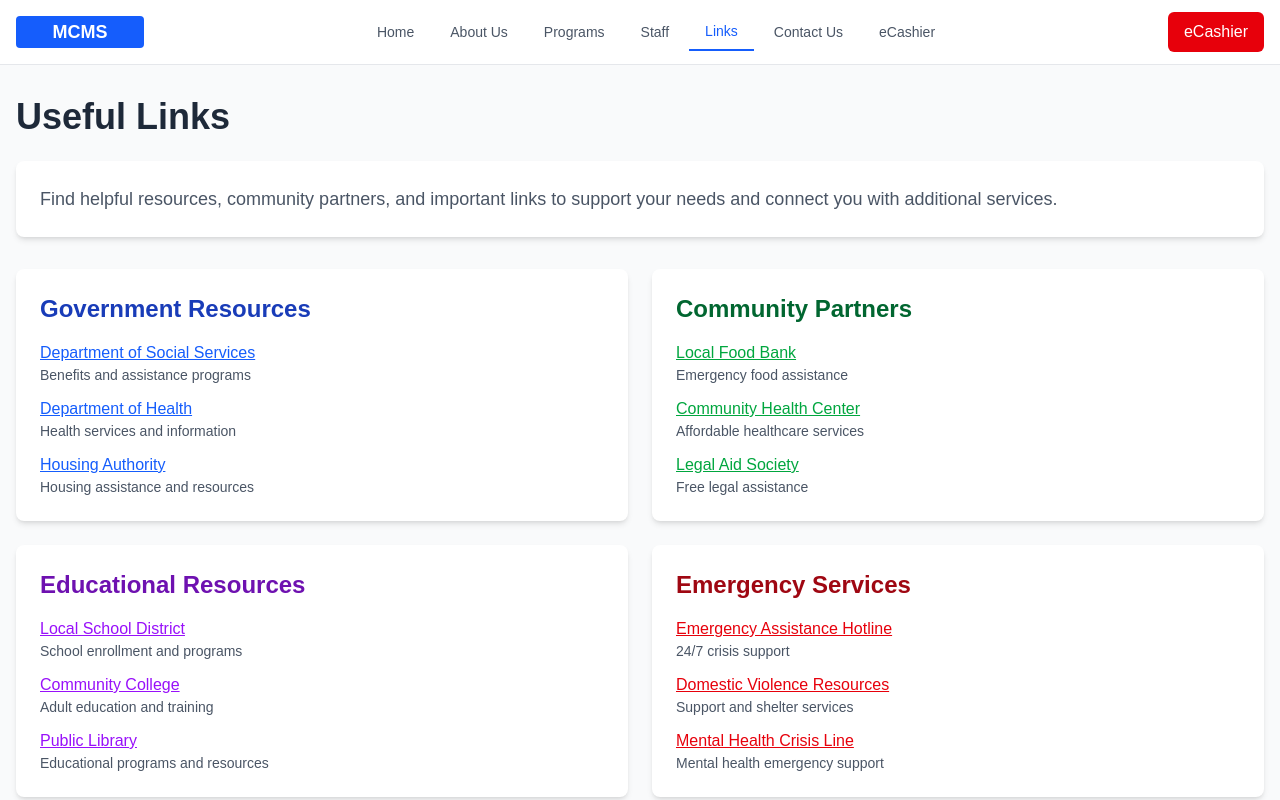
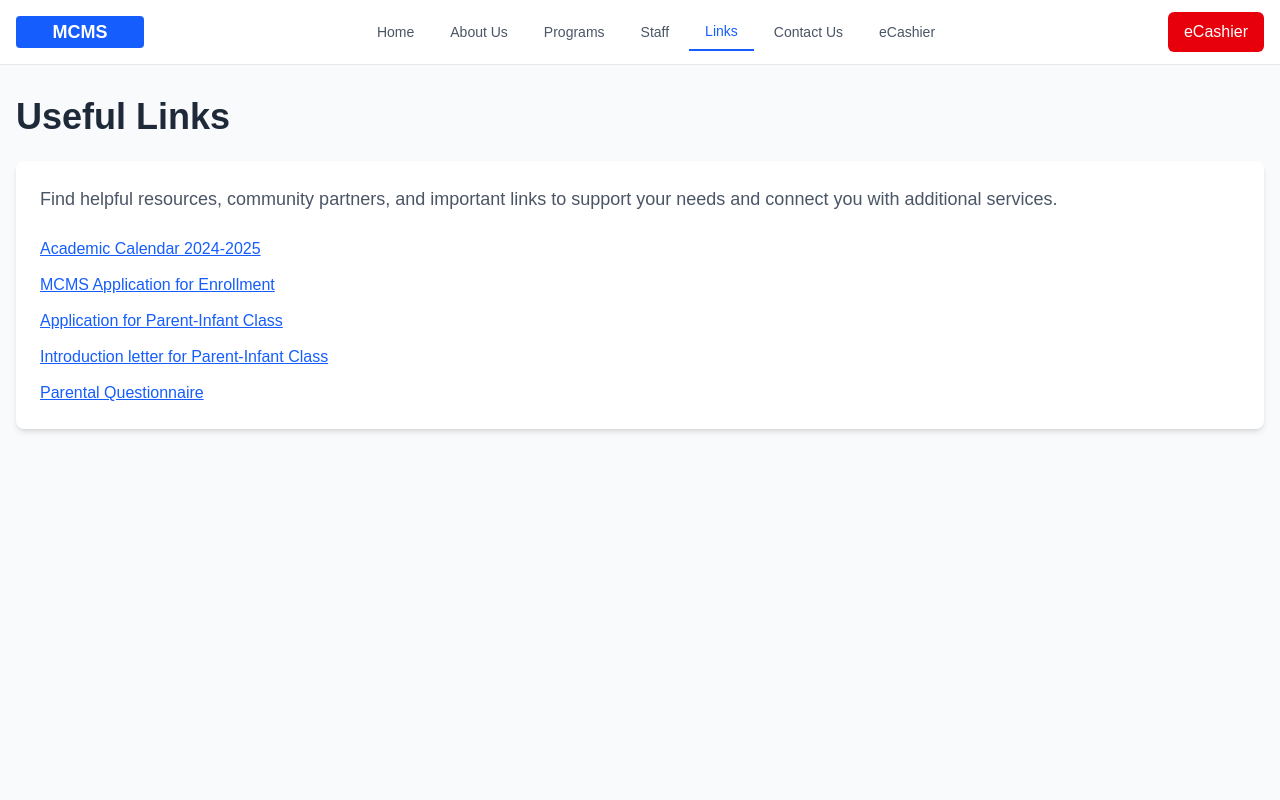
Before and after one commit to Gibbtronimo/MCMS-webpage-refactor, a Next.js app in the folder micasita-clone/: page /links in a window 1280 px wide. Shown: the top 800 px of the page. Built offline with nearby package versions, Linux system fonts and the light colour scheme.

Commit message:
Updated links page to be easily maintainable. Links lists to be easy.

```diff
--- a/micasita-clone/src/pages/links.tsx
+++ b/micasita-clone/src/pages/links.tsx
@@ -1,5 +1,30 @@
 import React from 'react';
 import Head from 'next/head';
+
+type LinkItem = { title: string; url: string };
+
+const NAV_LINKS: LinkItem[] = [
+  { title: 'Academic Calendar 2024-2025', url: '#' },
+  { title: 'MCMS Application for Enrollment', url: '#' },
+  { title: 'Application for Parent-Infant Class', url: '#' },
+  { title: 'Introduction letter for Parent-Infant Class', url: '#' },
+  { title: 'Parental Questionnaire', url: '#' },
+];
+
+// Component to display links
+function HelpfulLinks() {
+  return (
+    <ul className="space-y-3">
+      {NAV_LINKS.map((link) => (
+        <li key={link.url}>
+          <a href={link.url} className="text-blue-600 hover:text-blue-800 underline block">
+            {link.title}
+          </a>
+        </li>
+      ))}
+    </ul>
+  );
+}
 
 const LinksPage: React.FC = () => {
   return (
@@ -16,108 +41,11 @@ const LinksPage: React.FC = () => {
           </h1>
 
           <div className="bg-white rounded-lg shadow-md p-6 mb-8">
-            <p className="text-lg text-gray-600">
+            <p className="text-lg text-gray-600 mb-6">
               Find helpful resources, community partners, and important links to support
               your needs and connect you with additional services.
             </p>
-          </div>
-
-          <div className="grid md:grid-cols-2 gap-6">
-            <div className="bg-white rounded-lg shadow-md p-6">
-              <h2 className="text-2xl font-semibold text-blue-800 mb-4">Government Resources</h2>
-              <ul className="space-y-3">
-                <li>
-                  <a href="#" className="text-blue-600 hover:text-blue-800 underline block">
-                    Department of Social Services
-                  </a>
-                  <p className="text-gray-600 text-sm">Benefits and assistance programs</p>
-                </li>
-                <li>
-                  <a href="#" className="text-blue-600 hover:text-blue-800 underline block">
-                    Department of Health
-                  </a>
-                  <p className="text-gray-600 text-sm">Health services and information</p>
-                </li>
-                <li>
-                  <a href="#" className="text-blue-600 hover:text-blue-800 underline block">
-                    Housing Authority
-                  </a>
-                  <p className="text-gray-600 text-sm">Housing assistance and resources</p>
-                </li>
-              </ul>
-            </div>
-
-            <div className="bg-white rounded-lg shadow-md p-6">
-              <h2 className="text-2xl font-semibold text-green-800 mb-4">Community Partners</h2>
-              <ul className="space-y-3">
-                <li>
-                  <a href="#" className="text-green-600 hover:text-green-800 underline block">
-                    Local Food Bank
-                  </a>
-                  <p className="text-gray-600 text-sm">Emergency food assistance</p>
-                </li>
-                <li>
-                  <a href="#" className="text-green-600 hover:text-green-800 underline block">
-                    Community Health Center
-                  </a>
-                  <p className="text-gray-600 text-sm">Affordable healthcare services</p>
-                </li>
-                <li>
-                  <a href="#" className="text-green-600 hover:text-green-800 underline block">
-                    Legal Aid Society
-                  </a>
-                  <p className="text-gray-600 text-sm">Free legal assistance</p>
-                </li>
-              </ul>
-            </div>
-
-            <div className="bg-white rounded-lg shadow-md p-6">
-              <h2 className="text-2xl font-semibold text-purple-800 mb-4">Educational Resources</h2>
-              <ul className="space-y-3">
-                <li>
-                  <a href="#" className="text-purple-600 hover:text-purple-800 underline block">
-                    Local School District
-                  </a>
-                  <p className="text-gray-600 text-sm">School enrollment and programs</p>
-                </li>
-                <li>
-                  <a href="#" className="text-purple-600 hover:text-purple-800 underline block">
-                    Community College
-                  </a>
-                  <p className="text-gray-600 text-sm">Adult education and training</p>
-                </li>
-                <li>
-                  <a href="#" className="text-purple-600 hover:text-purple-800 underline block">
-                    Public Library
-                  </a>
-                  <p className="text-gray-600 text-sm">Educational programs and resources</p>
-                </li>
-              </ul>
-            </div>
-
-            <div className="bg-white rounded-lg shadow-md p-6">
-              <h2 className="text-2xl font-semibold text-red-800 mb-4">Emergency Services</h2>
-              <ul className="space-y-3">
-                <li>
-                  <a href="#" className="text-red-600 hover:text-red-800 underline block">
-                    Emergency Assistance Hotline
-                  </a>
-                  <p className="text-gray-600 text-sm">24/7 crisis support</p>
-                </li>
-                <li>
-                  <a href="#" className="text-red-600 hover:text-red-800 underline block">
-                    Domestic Violence Resources
-                  </a>
-                  <p className="text-gray-600 text-sm">Support and shelter services</p>
-                </li>
-                <li>
-                  <a href="#" className="text-red-600 hover:text-red-800 underline block">
-                    Mental Health Crisis Line
-                  </a>
-                  <p className="text-gray-600 text-sm">Mental health emergency support</p>
-                </li>
-              </ul>
-            </div>
+            <HelpfulLinks />
           </div>
         </div>
       </main>
```
